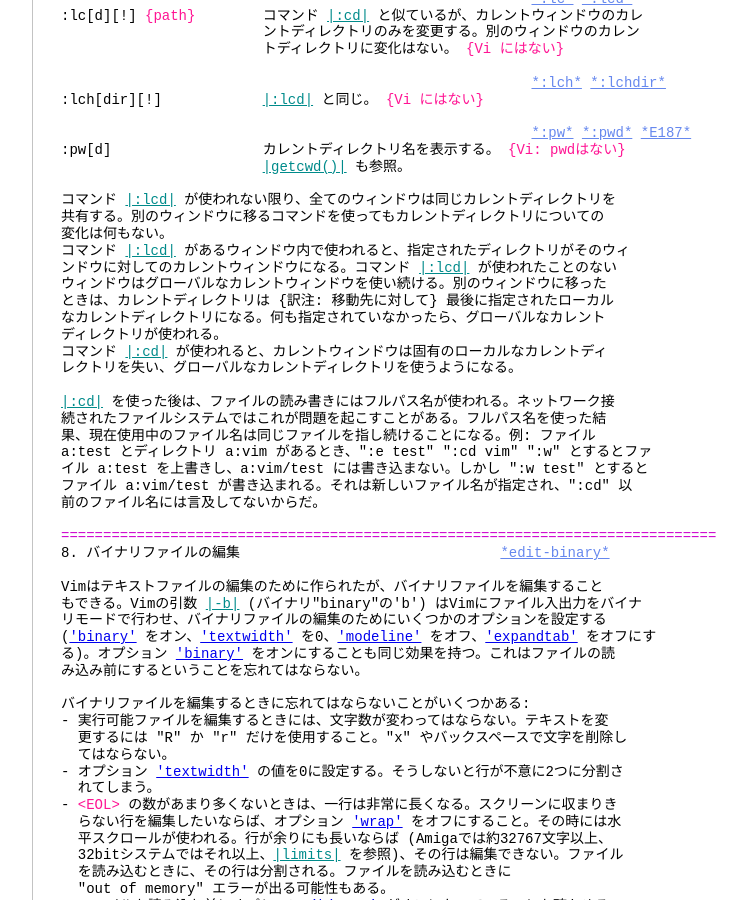
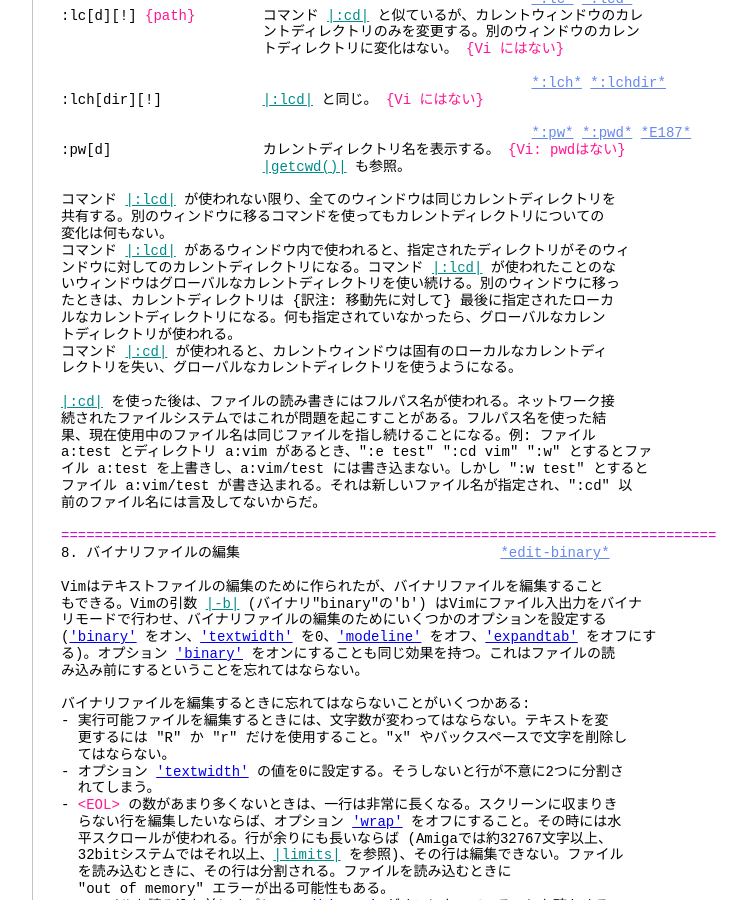
Before and after one commit to vim-jp/vimdoc-ja, a Jekyll site: the page built from editing.html, in a window 1280 px wide and 900 px high, scrolled down 21477 px. Shown: the whole window, without its empty margins (336-1083 px from the left). Built offline with Jekyll 4.4.1, drawn with Linux system fonts in a browser that asks for light colours; nearby versions of some CDN libraries; Markdown is read by kramdown in place of the engine named in the settings; comment, search, counter and statistics services are not loaded.

Commit message:
update html

```diff
--- a/editing.html
+++ b/editing.html
@@ -1284,11 +1284,11 @@
 共有する。別のウィンドウに移るコマンドを使ってもカレントディレクトリについての<br>
 変化は何もない。<br>
 コマンド&nbsp;<a class="Identifier" href="editing.html#:lcd">|:lcd|</a>&nbsp;があるウィンドウ内で使われると、指定されたディレクトリがそのウィ<br>
-ンドウに対してのカレントウィンドウになる。コマンド&nbsp;<a class="Identifier" href="editing.html#:lcd">|:lcd|</a>&nbsp;が使われたことのない<br>
-ウィンドウはグローバルなカレントウィンドウを使い続ける。別のウィンドウに移った<br>
-ときは、カレントディレクトリは {訳注: 移動先に対して} 最後に指定されたローカル<br>
-なカレントディレクトリになる。何も指定されていなかったら、グローバルなカレント<br>
-ディレクトリが使われる。<br>
+ンドウに対してのカレントディレクトリになる。コマンド&nbsp;<a class="Identifier" href="editing.html#:lcd">|:lcd|</a>&nbsp;が使われたことのな<br>
+いウィンドウはグローバルなカレントディレクトリを使い続ける。別のウィンドウに移っ<br>
+たときは、カレントディレクトリは {訳注: 移動先に対して} 最後に指定されたローカ<br>
+ルなカレントディレクトリになる。何も指定されていなかったら、グローバルなカレン<br>
+トディレクトリが使われる。<br>
 コマンド&nbsp;<a class="Identifier" href="editing.html#:cd">|:cd|</a>&nbsp;が使われると、カレントウィンドウは固有のローカルなカレントディ<br>
 レクトリを失い、グローバルなカレントディレクトリを使うようになる。<br>
 <br>
```
